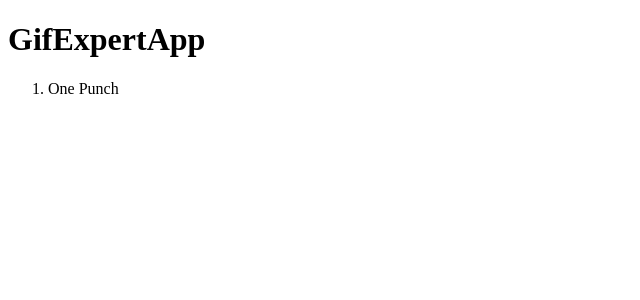
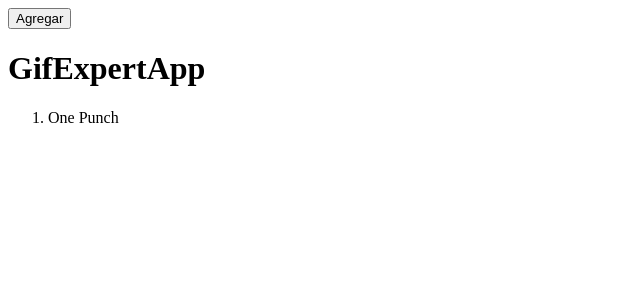
Before and after one commit to NickEsColR/gif-expert-app, a React (Vite) app: page / in a window 1280 px wide. Shown: the top 300 px of the page, without its empty margins (0-640 px from the left). Built offline with nearby package versions, Linux system fonts and the light colour scheme.

Commit message:
sesion 77

```diff
--- a/src/GifExpertApp.jsx
+++ b/src/GifExpertApp.jsx
@@ -2,8 +2,15 @@ import { useState } from "react";
 
 export const GifExpertApp = () => {
     const [categories, setCategories] = useState(["One Punch"]);
+
+    const onAddCategory = () => {
+        // setCategories([...categories, "HunterXHunter"]); //opcion 1
+        //setCategories(cats => [...cats, "HunterXHunter"]); //opcion 2
+        setCategories(cats => cats.includes("HunterXHunter") ? cats : [...cats, "HunterXHunter"]); //opcion 3 filtrando
+    }
     return (
         <>
+            <button onClick={onAddCategory}>Agregar</button>
             {/* titulo */}
             <h1>GifExpertApp</h1>
 
```
